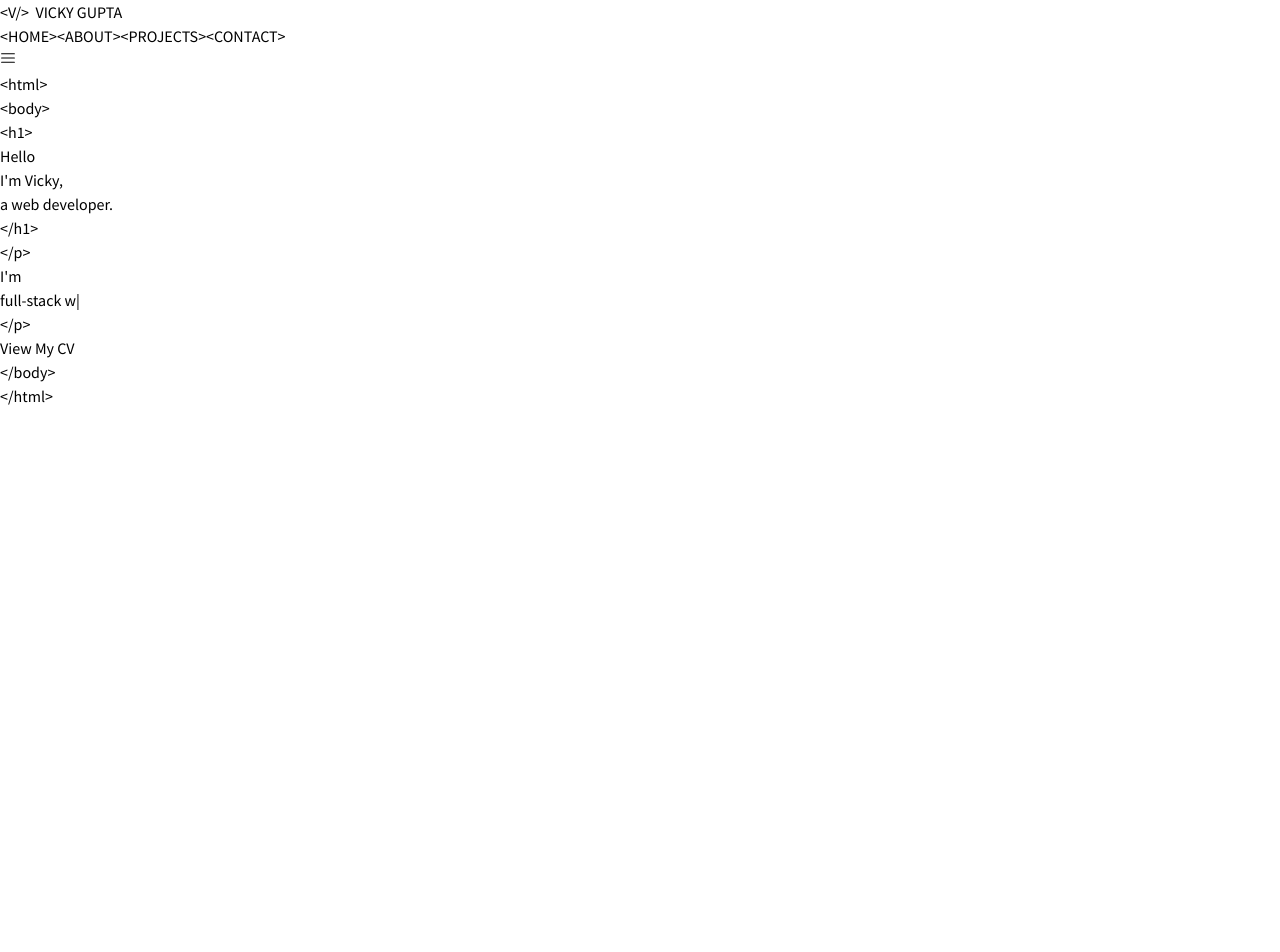
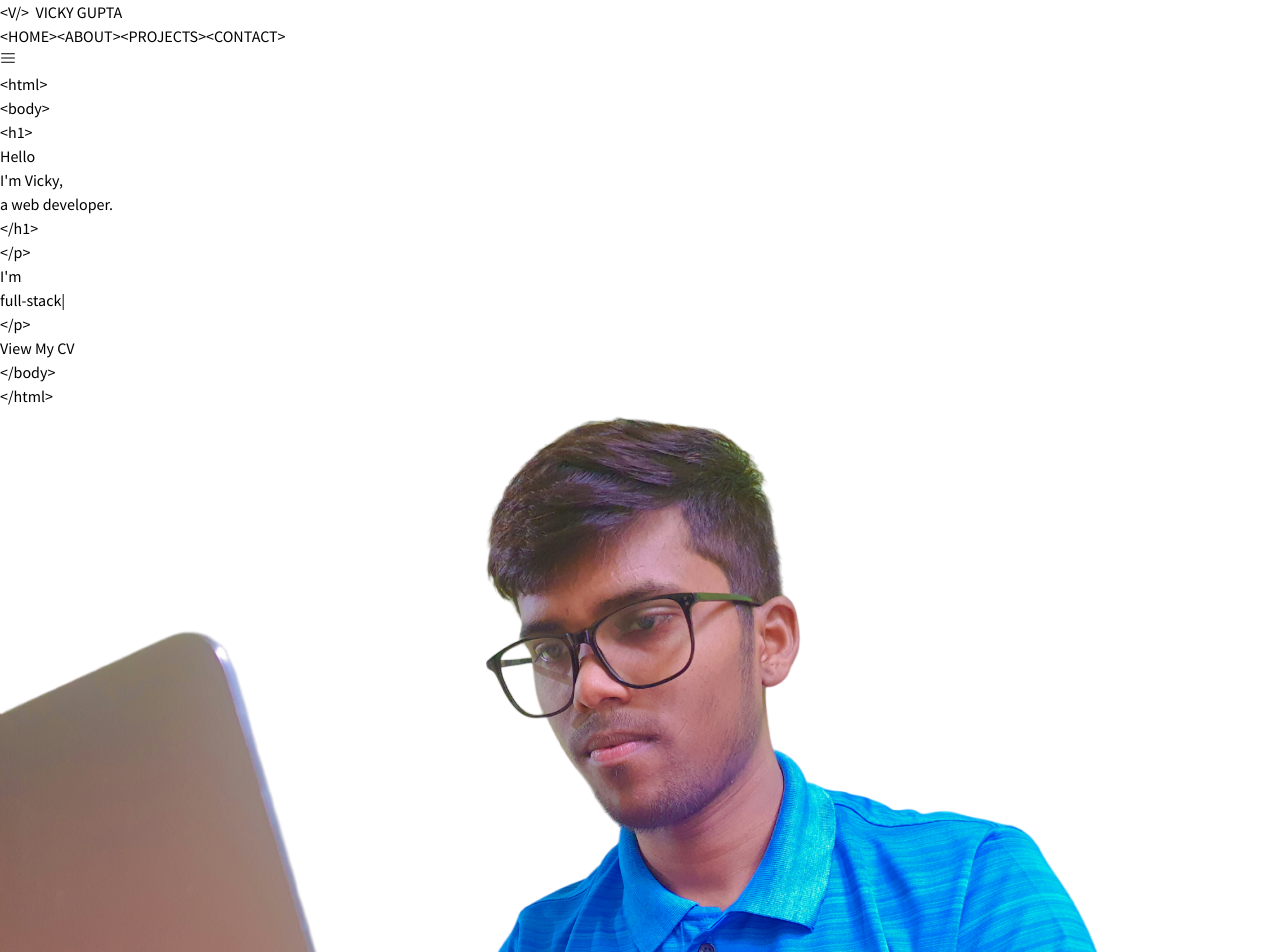
Before and after one commit to vickyguptaa7/portfolio, a React (Vite) app: page / in a window 1280 px wide. Shown: the top 952 px of the page. Before the commit the page ends 800 px from the top, so only its background shows below. Built offline with nearby package versions, Linux system fonts and the light colour scheme.

Commit message:
image added

```diff
--- a/src/components/Home.tsx
+++ b/src/components/Home.tsx
@@ -1,9 +1,10 @@
 import TypewriterComponent from "typewriter-effect";
+import myImg from "../assets/myimg.png";
 import "../styles.css";
 
 function Home() {
   return (
-    <section className="flex md:h-[calc(100vh-76px)] min-h-[550px] px-12 sm:px-16 lg:px-20 xl:px-24 ">
+    <section className="flex md:h-[calc(100vh-76px)] min-h-[550px] px-12 sm:px-16 lg:px-20 xl:px-24 items-center justify-between">
       <div className="relative flex flex-col items-start justify-center cursor-default">
         <p className="text-sm text-gray-300 duration-1000 hover:translate-x-5 hover:duration-300 hover:scale-110">
           &lt;html&gt;
@@ -15,11 +16,11 @@ function Home() {
           &lt;h1&gt;
         </p>
         <div className="flex flex-col mt-2 px-9">
-          <h1 className="text-5xl font-semibold tracking-wider duration-1000 hover:translate-x-8 hover:duration-300 hover:scale-110">
+          <h1 className="text-5xl font-semibold tracking-wider duration-1000 hover:translate-x-8 hover:duration-300 hover:scale-110 drop-shadow-lg shadow-black">
             Hello
             <br />
           </h1>
-          <h1 className="mt-2 text-5xl font-semibold tracking-wider duration-1000 hover:translate-x-8 hover:duration-300 hover:scale-110">
+          <h1 className="mt-2 text-5xl font-semibold tracking-wider duration-1000 hover:translate-x-8 hover:duration-300 hover:scale-110 drop-shadow-lg shadow-black">
             I'm{" "}
             <span className="text-[color:var(--primary-text-color)] text-5xl font-semibold">
               {" "}
@@ -27,7 +28,7 @@ function Home() {
             </span>
             ,
           </h1>
-          <h1 className="mt-2 text-5xl font-semibold tracking-wider duration-1000 hover:translate-x-8 hover:duration-300 hover:scale-110">
+          <h1 className="mt-2 text-5xl font-semibold tracking-wider duration-1000 hover:translate-x-8 hover:duration-300 hover:scale-110 drop-shadow-lg shadow-black">
             a web developer.
           </h1>
         </div>
@@ -37,7 +38,7 @@ function Home() {
         <p className="px-6 mt-2 text-sm text-gray-300 duration-1000 hover:translate-x-5 hover:duration-300 hover:scale-110">
           &lt;/p&gt;
         </p>
-        <p className="flex max-w-xl pt-2 text-2xl tracking-wider duration-1000 px-9 hover:translate-x-8 hover:duration-300 hover:scale-105">
+        <p className="flex max-w-md pt-2 text-2xl font-semibold tracking-wider duration-1000 lg:max-w-lg px-9 hover:translate-x-8 hover:duration-300 hover:scale-105">
           I'm&nbsp;
           <TypewriterComponent
             options={{
@@ -52,14 +53,14 @@ function Home() {
               cursorClassName:
                 " text-2xl text-[color:var(--primary-text-color)] ",
               wrapperClassName:
-                "text-[color:var(--primary-text-color)] text-2xl font-semibold",
+                "text-[color:var(--primary-text-color)] text-2xl font-semibold drop-shadow-lg shadow-black",
             }}
           />
         </p>
         <p className="px-6 mt-2 text-sm text-gray-300 duration-1000 hover:translate-x-5 hover:duration-300 hover:scale-110">
           &lt;/p&gt;
         </p>
-        <button className=" border-[--primary-text-color] border-2 px-6 py-2 font-semibold mx-9 mt-4 text-[color:var(--primary-text-color)] hover:bg-[color:var(--primary-text-color)] hover:text-white duration-1000 hover:translate-x-8 hover:duration-300 hover:scale-110">
+        <button className=" border-[--primary-text-color] border-2 px-6 py-2 font-semibold mx-9 mt-4 text-[color:var(--primary-text-color)] hover:bg-[color:var(--primary-text-color)] hover:text-white duration-1000 hover:translate-x-8 hover:duration-300 hover:scale-110 drop-shadow-lg shadow-black">
           View My CV
         </button>
         <p className="px-3 mt-4 text-sm text-gray-300 duration-1000 hover:translate-x-5 hover:duration-300 hover:scale-110">
@@ -72,6 +73,13 @@ function Home() {
       <div className="absolute h-10 w-6 border-2 border-black  rounded-3xl bottom-6 translate-x-[50%] right-[50%] hidden sm:flex items-start justify-center">
         <div className="w-1.5 my-1 bg-black rounded-full aspect-square mouse"></div>
       </div>
+      <div className="overflow-hidden rounded-full aspect-auto h-96 hidden md:flex md:right-16 md:w-[240px] lg:right-24 lg:w-[400px] absolute items-center justify-center xl:w-[480px] xl:right-36">
+        <img
+          src={myImg}
+          alt=""
+          className="object-cover object-top w-full h-full"
+        />
+      </div>
     </section>
   );
 }
--- a/src/index.css
+++ b/src/index.css
@@ -26,3 +26,7 @@
     font-size: 14px;
   }
 }
+
+html {
+  -webkit-tap-highlight-color: transparent;
+}
```
Also changed, not shown: src/assets/myimg.png (added).
